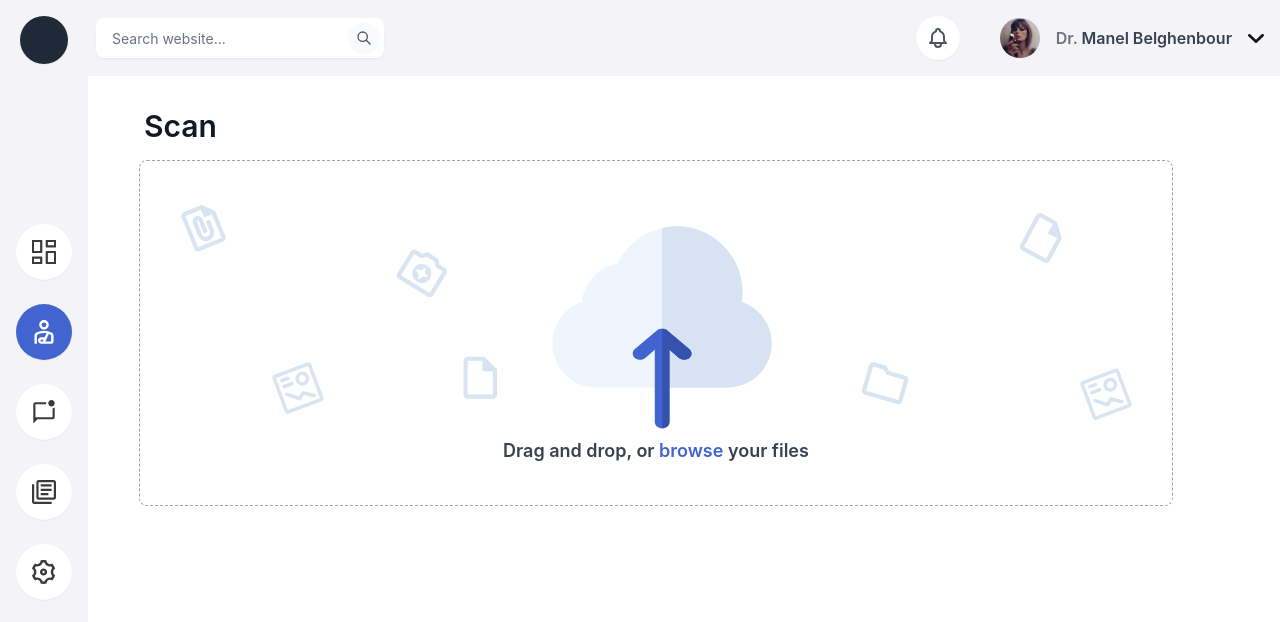
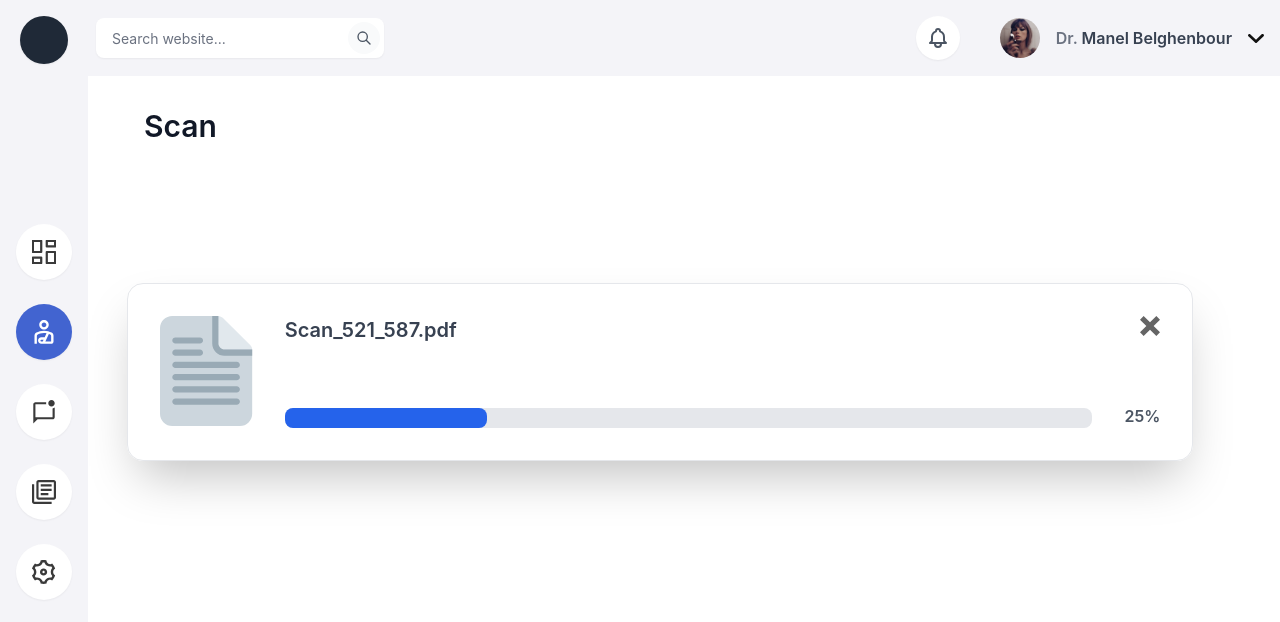
Before and after one commit to Ouassim-Hamdani/Scancer, a React (Create React App) app: page / in a window 1280 px wide. Shown: the top 622 px of the page. Built offline with nearby package versions, Linux system fonts and the light colour scheme; what tw-elements would draw is missing.

Commit message:
Implemented Uploading componnnet progress bar

```diff
--- a/src/components/pages/Scan.js
+++ b/src/components/pages/Scan.js
@@ -1,16 +1,18 @@
 import { NavBar } from '../NavBar';
 import { SideBar } from '../SideBar';
 import {Upload} from "../scan_component/Upload"
+import { Uploading } from '../scan_component/Uploading';
+let uploadingState = {container:"h-5/6", smallContainer:"h-2/3"}
 export const Scan = () => {
 
   return (
     <div className=" bg-white h-screen">
         <NavBar></NavBar>
         <SideBar></SideBar>
-        <div className='space-y-4 pt-8'>
+        <div className='space-y-4 pt-8 h-5/6'>
             <span className="text-gray-900 pl-36 text-3xl font-semibold">Scan</span>
-            <div className='flex justify-center items-center'>
-                <Upload/>
+            <div className='flex justify-center items-center h-2/3'>
+                <Uploading/>
             </div>
         </div>
 
--- a/src/components/scan_component/Upload.js
+++ b/src/components/scan_component/Upload.js
@@ -1,4 +1,3 @@
-import React from 'react'
 import uploadImg from "../../assets/uploadImg.svg"
 import { useRef } from 'react'
 export const Upload = () => {
@@ -10,7 +9,7 @@ export const Upload = () => {
     <form id="form-file-upload" className='w-5/6 pl-8'>
       <input type="file" id="input-file-upload" ref={inputRef} multiple={true} className="hidden" />
       <label id="label-file-upload" htmlFor="input-file-upload">
-        <div className='border-gray-400 space-y-2 p-10 border border-dashed rounded-lg w-full items-center flex flex-col justify-center'>
+        <div className='border-gray-400 space-y-2 p-10 border border-dashed rounded-2xl w-full items-center flex flex-col justify-center'>
           <img src={uploadImg} alt="" />
           <span className='text-gray-700 font-semibold text-lg'>Drag and drop, or <button onClick={onButtonClick} className="text-primary">browse</button> your files</span>
 
--- a/src/components/scan_component/Uploading.js
+++ b/src/components/scan_component/Uploading.js
@@ -0,0 +1,23 @@
+import fileImg from "../../assets/file.svg"
+import cancelImg from "../../assets/cancelUpload.svg"
+import { useState } from "react"
+export const Uploading = () => {
+    let [uploadPerc,setUploadPerc] = useState(25);
+  return (
+    <div className='shadow-2xl rounded-2xl items-center w-5/6 ml-10 p-8 border-gray-200 border flex flex-row justify-center space-x-8'>
+            <img src={fileImg} alt="" className="w-24"/>
+            <div className='flex flex-col h-28 justify-between w-5/6'>
+                <span className="text-xl font-semibold text-gray-700">Scan_521_587.pdf</span>
+
+                <div className="w-full bg-gray-200 h-5 rounded-lg transition-all">
+                    <div className="bg-blue-600 h-5 rounded-lg" style={{width: uploadPerc+"%"}}></div>
+                </div>
+
+            </div>
+            <div className="flex flex-col justify-between items-end h-28">
+                <a href=""><img src={cancelImg} className="w-5 rounded-sm" /></a>
+                <span className="text-gray-600 font-semibold">{uploadPerc}%</span>
+            </div>
+    </div>
+  )
+}
```
Also changed, not shown: src/assets/cancelUpload.svg (added), src/assets/file.svg (added).
